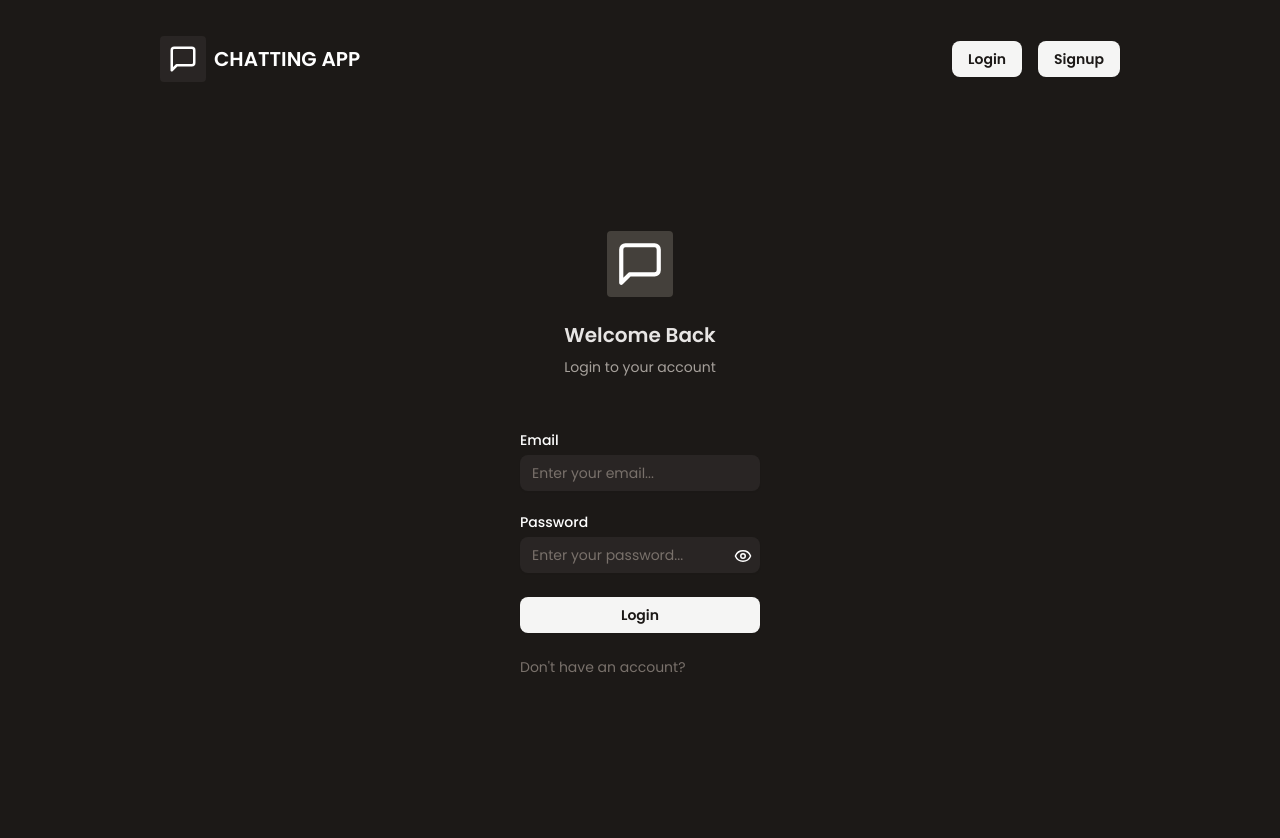
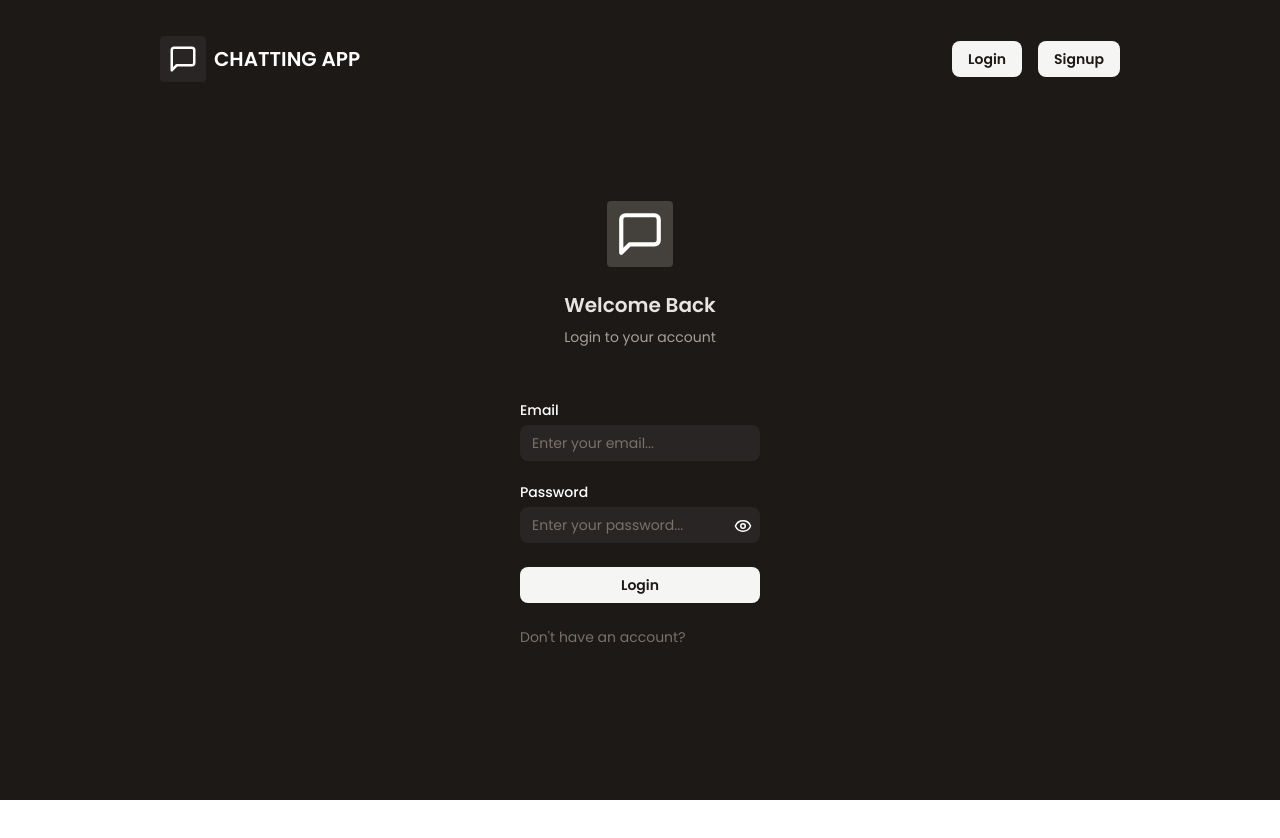
Before and after one commit to Mushaf-Hafeez/Chat-App-Frontend, a React (Vite) app: page /login in a window 1280 px wide. After the commit the page ends 800 px from the top, so only its background shows below. Built offline with nearby package versions, Linux system fonts and the light colour scheme; no server answers.

Commit message:
fix: screen length across different devices

```diff
--- a/src/components/custom/Navbar.jsx
+++ b/src/components/custom/Navbar.jsx
@@ -63,7 +63,7 @@ const Navbar = () => {
   useEffect(() => {}, [image]);
 
   return (
-    <header className="bg-stone-900 text-white flex items-center justify-between py-2 sm:py-4 md:py-6 lg:py-9 px-4 sm:px-10 md:px-20 lg:px-40">
+    <header className="fixed left-0 top-0 w-full bg-stone-900 text-white flex items-center justify-between py-2 sm:py-4 md:py-6 lg:py-9 px-4 sm:px-10 md:px-20 lg:px-40">
       {/* Logo of the App */}
       <Link to={"/"} className="flex items-center gap-2 cursor-pointer">
         <span className="p-2 rounded bg-stone-800 center">
--- a/src/components/custom/Sidebar.jsx
+++ b/src/components/custom/Sidebar.jsx
@@ -37,13 +37,13 @@ const Sidebar = () => {
   }
 
   return (
-    <aside className="h-full w-1/4 bg-stone-900 text-white rounded p-5 flex flex-col gap-2">
+    <aside className="h-full w-1/4 bg-stone-900 text-white rounded p-5 flex flex-col gap-2 mt-16 md:mt-20 lg:mt-24">
       {users.length > 0 &&
         users.map((user, index) => (
           <div
             onClick={() => handleClick(user)}
             key={index}
-            className={`relative flex items-center justify-center md:justify-start  gap-5 p-2 cursor-pointer ${
+            className={`relative flex items-center gap-5 p-2 cursor-pointer ${
               selectedUser._id == user._id && "bg-stone-800 rounded"
             }`}
           >
--- a/src/index.css
+++ b/src/index.css
@@ -24,7 +24,7 @@
 
 @layer components {
   .main-container {
-    @apply min-h-screen md:min-h-[90vh] w-full bg-stone-900 text-white flex items-center justify-center;
+    @apply min-h-screen md:min-h-[100vh] w-full bg-stone-900 text-white flex items-center justify-center;
   }
   .center {
     @apply flex items-center justify-center;
--- a/src/pages/HomePage.jsx
+++ b/src/pages/HomePage.jsx
@@ -36,7 +36,7 @@ const HomePage = () => {
   }, [isAuthenticated]);
 
   return (
-    <main className="h-[84vh] w-full bg-stone-900 text-white flex gap-10">
+    <main className="h-screen w-full bg-stone-900 text-white flex gap-10">
       <Sidebar />
       <Chat />
     </main>
--- a/src/pages/LoginPage.jsx
+++ b/src/pages/LoginPage.jsx
@@ -86,7 +86,7 @@ const LoginPage = () => {
   }, []);
 
   return (
-    <div className="main-container column">
+    <div className="main-container column pt-16 md:pt-20 lg:pt-24">
       <span className="p-2 bg-stone-700 center rounded mb-4">
         <MessageSquare size={50} />
       </span>
--- a/src/pages/SignupPage.jsx
+++ b/src/pages/SignupPage.jsx
@@ -53,7 +53,7 @@ const SignupPage = () => {
   };
 
   return (
-    <div className="main-container center column">
+    <div className="main-container center column pt-16 md:mt-20 lg:mt-24 ">
       <span className="p-2 bg-stone-700 center rounded mb-4">
         <MessageSquare size={50} />
       </span>
```
